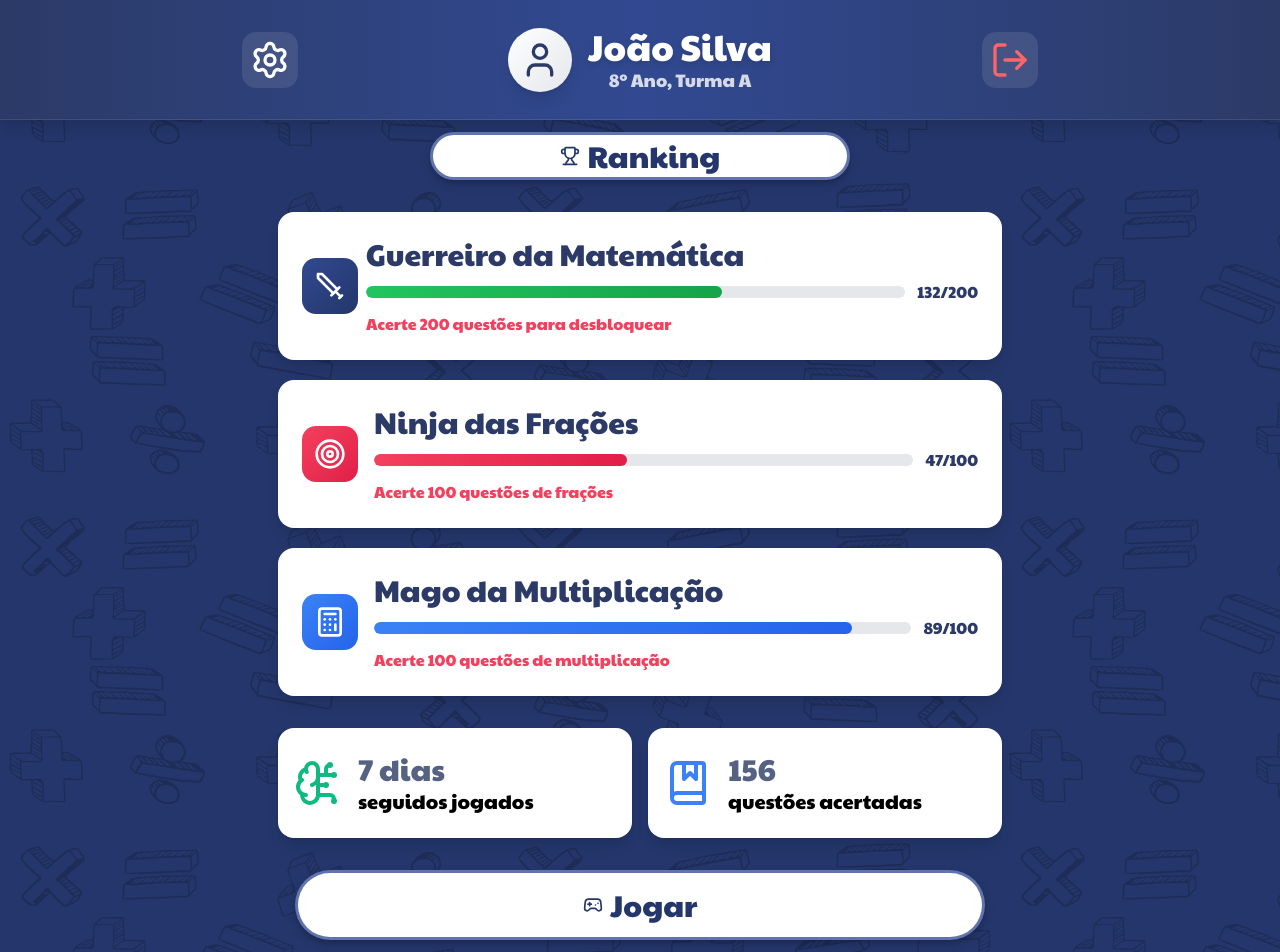
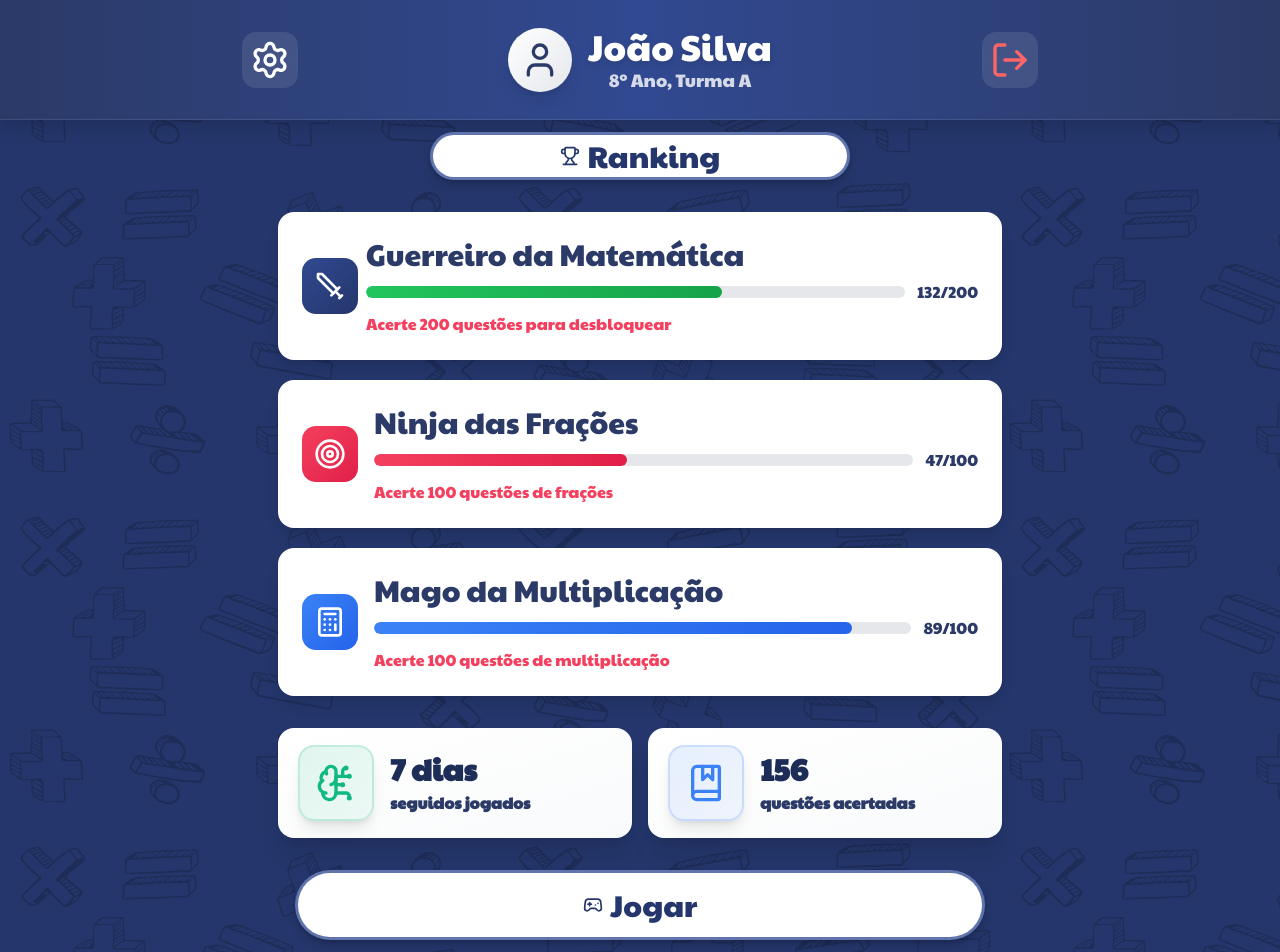
Before and after one commit to mairapaulac/MatFun, a Next.js app: page /home in a window 1280 px wide. Built offline with nearby package versions, Linux system fonts and the light colour scheme.

Commit message:
style: /home statcard changes

```diff
--- a/src/app/game/components/Keypad.tsx
+++ b/src/app/game/components/Keypad.tsx
@@ -56,10 +56,10 @@ export default function Keypad({
                   isEmpty
                     ? "invisible"
                     : isBackspace
-                      ? "bg-rose-500 hover:bg-rose-600 active:bg-rose-700 text-white"
+                      ? "bg-rose-500 hover:bg-rose-800 active:bg-rose-700 focus:ring-amber-600 text-white"
                       : isToggleFocus
                         ? "bg-blue-500 hover:bg-blue-600 active:bg-blue-700 text-white"
-                        : "bg-[#111932]/50 hover:bg-[#111932]/90 active:bg-slate-900 text-white"
+                        : "bg-[#111932] hover:bg-[#52356d] active:bg-slate-900 text-white"
                 }
                 active:scale-95 disabled:active:scale-100
                 shadow-lg hover:shadow-xl
--- a/src/app/home/components/StatCard.tsx
+++ b/src/app/home/components/StatCard.tsx
@@ -1,34 +1,36 @@
-import { LucideIcon } from "lucide-react";
-import Card from "./Card";
+import type { LucideIcon } from "lucide-react"
+import Card from "./Card"
+import { cn } from "@/lib/utils"
 
 interface StatCardProps {
-  icon: LucideIcon;
-  title: string;
-  subtitle: string;
-  iconColor?: string;
-  className?: string;
+  icon: LucideIcon
+  title: string
+  subtitle: string
+  iconColor?: string
+  className?: string
 }
 
-export default function StatCard({
-  icon: Icon,
-  title,
-  subtitle,
-  iconColor = "#2B3A67",
-  className
-}: StatCardProps) {
+export default function StatCard({ icon: Icon, title, subtitle, iconColor = "#2B3A67", className }: StatCardProps) {
   return (
-    <Card className={cn("flex items-center gap-4", className)}>
-      <div className="flex-shrink-0">
-        <Icon className="w-8 h-8 md:w-12 md:h-12" style={{ color: iconColor }} />
+    <Card
+      className={cn(
+        "flex items-center gap-3 sm:gap-4 p-4 sm:p-5 bg-gradient-to-br from-white to-gray-50 shadow-xl active:scale-95 transition-all duration-200",
+        className,
+      )}
+    >
+      <div
+        className="flex-shrink-0 p-3 sm:p-4 rounded-2xl shadow-lg"
+        style={{
+          background: `linear-gradient(135deg, ${iconColor}20, ${iconColor}10)`,
+          border: `2px solid ${iconColor}30`,
+        }}
+      >
+        <Icon className="w-8 h-8 sm:w-10 sm:h-10" style={{ color: iconColor }} />
       </div>
       <div className="flex-1">
-        <h3 className="text-xl md:text-3xl font-normal" style={{ color: 'rgba(29, 45, 88, 0.75)' }}>{title}</h3>
-        <p className="text-sm text-black font-medium md:text-xl">{subtitle}</p>
+        <h3 className="text-2xl sm:text-3xl font-bold text-[#1D2D58]">{title}</h3>
+        <p className="text-sm sm:text-base text-[#2B3A67] font-semibold mt-1">{subtitle}</p>
       </div>
     </Card>
-  );
+  )
 }
-
-function cn(...classes: (string | undefined)[]): string {
-  return classes.filter(Boolean).join(" ");
-}
```
